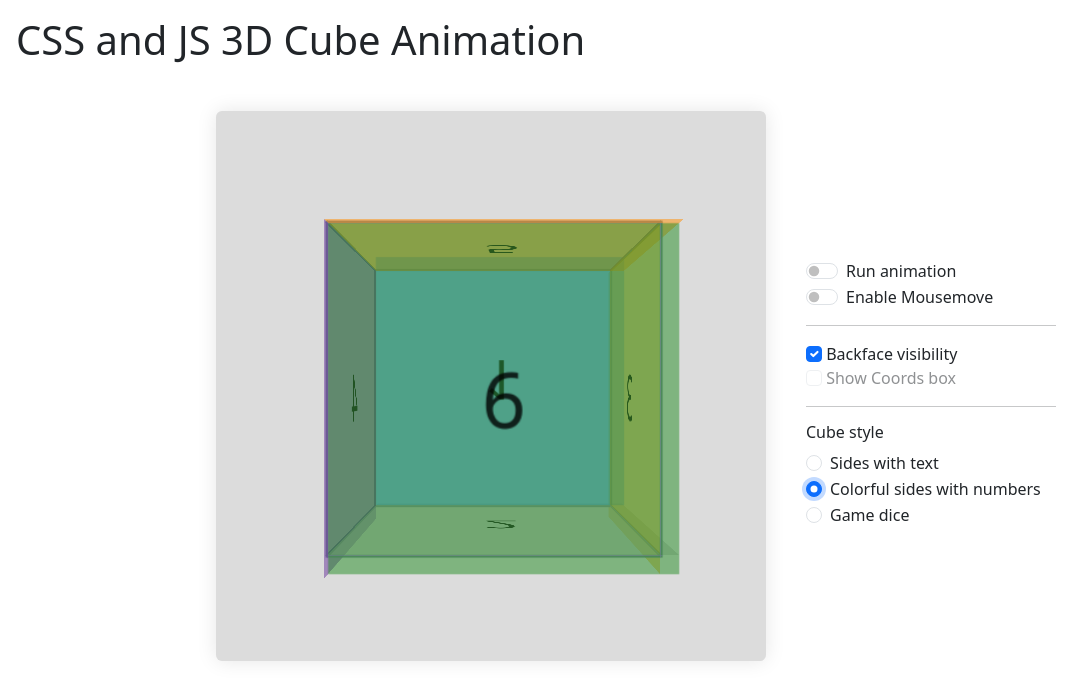
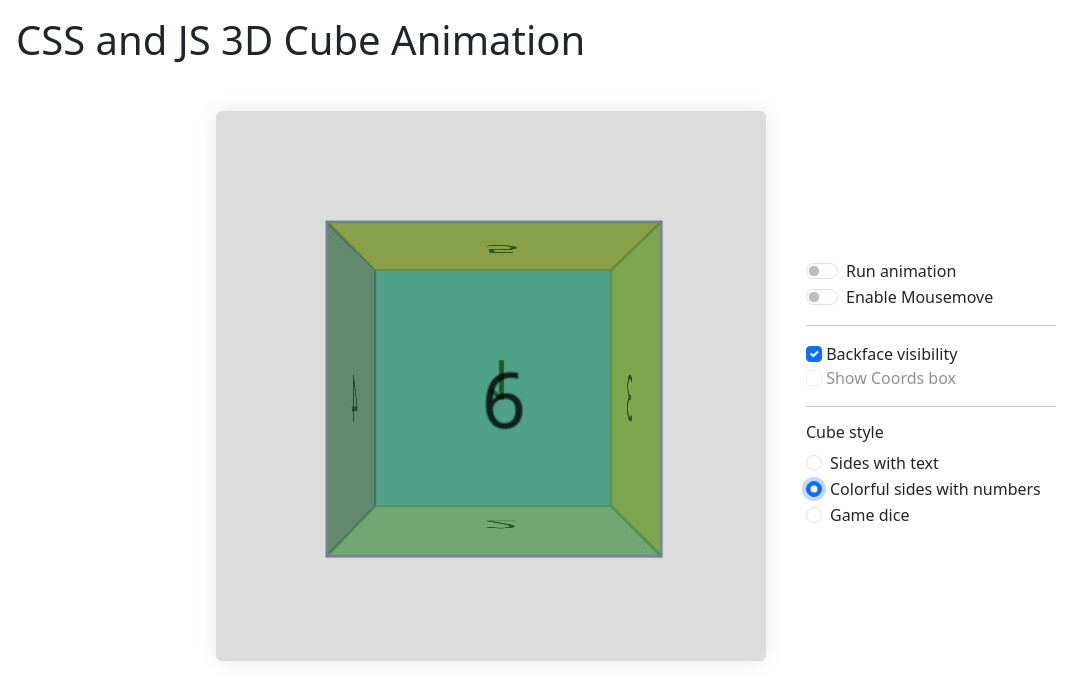
Before and after one commit to bernhard759/CSS_Cube_3d, a plain HTML site: page index.html in a window 1280 px wide. Both pictures are taken after a click on the radio button "Colorful sides with numbers". Shown: the whole page, without its empty margins (0-1085 px from the left). Drawn offline with nearby package versions, Linux system fonts and the light colour scheme.

Commit message:
paint the side div not the side-content div

```diff
--- a/styles/cubeDisplay.css
+++ b/styles/cubeDisplay.css
@@ -93,27 +93,27 @@ div.cube.numbers .side-content span.number {
   color: rgba(0, 0, 0, 0.8);
 }
 
-div.cube.numbers .side-content:nth-child(1) {
+div.cube.numbers .side:nth-child(1) {
   background: rgba(34, 139, 34, 0.5);
 }
 
-div.cube.numbers .side:nth-child(2) .side-content {
+div.cube.numbers .side:nth-child(2) {
   background: rgba(30, 144, 255, 0.5);
 }
 
-div.cube.numbers .side:nth-child(3) .side-content {
+div.cube.numbers .side:nth-child(3) {
   background: rgba(102, 51, 153, 0.5);
 }
 
-div.cube.numbers .side:nth-child(4) .side-content {
+div.cube.numbers .side:nth-child(4) {
   background: rgba(218, 165, 32, 0.5);
 }
 
-div.cube.numbers .side:nth-child(5) .side-content {
+div.cube.numbers .side:nth-child(5) {
   background: rgba(255, 140, 0, 0.5);
 }
 
-div.cube.numbers .side:nth-child(6) .side-content {
+div.cube.numbers .side:nth-child(6) {
   background: rgba(169, 169, 169, 0.5);
 }
 
```
